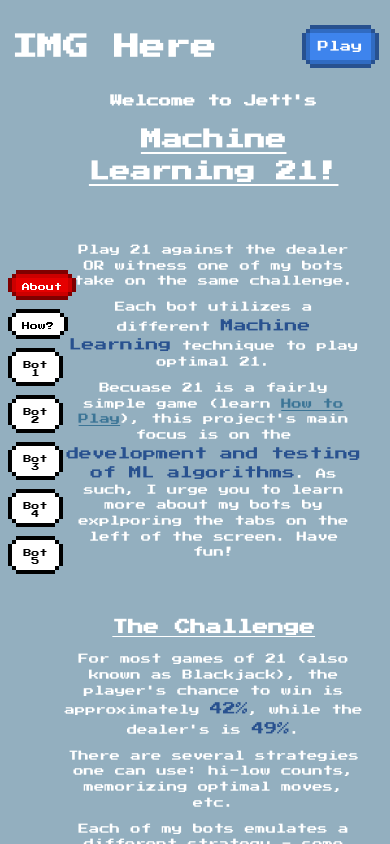
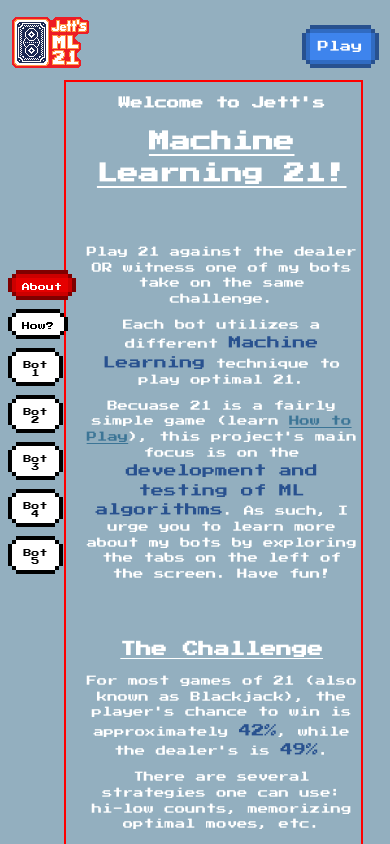
Before and after one commit to jettneubacher/MachineLearning21, a React (Vite) app: page / in a window 390 px wide. Shown: the top 844 px of the page. Built offline with nearby package versions, Linux system fonts and the light colour scheme; no server answers.

Commit message:
logo, typos, 21v21

```diff
--- a/src/components/About.jsx
+++ b/src/components/About.jsx
@@ -103,7 +103,7 @@ const About = ({ page, setPage, tab, setTab }) => {
                 <span class="emphasis">
                   development and testing of ML algorithms
                 </span>
-                . As such, I urge you to learn more about my bots by explporing
+                . As such, I urge you to learn more about my bots by exploring
                 the tabs on the left of the screen. Have fun!
               </p>
             </div>
@@ -1203,7 +1203,7 @@ const About = ({ page, setPage, tab, setTab }) => {
               </p>
               <p>
                 The equation does NOT use a sigmoid function or output
-                probabilites like a logistic regression model.
+                probabilities like a logistic regression model.
               </p>
               <p>
                 Instead, it acts as a{" "}
@@ -1261,6 +1261,13 @@ const About = ({ page, setPage, tab, setTab }) => {
               <p>
                 These 'testing' games were simulated AFTER the Linear Model was
                 trained and the Bot's final weights were set.
+              </p>
+              <p>
+                Bot 3 has the most{" "}
+                <span class="emphasis">conservative play-style</span> with the
+                lowest average score and lowest hit rate. The optimized weights
+                allow Bot 3 to bust 0% of the time, trading higher scores for
+                garunteed hand safety.
               </p>
             </div>
             <div class="tab-group">
@@ -1736,7 +1743,7 @@ const About = ({ page, setPage, tab, setTab }) => {
             </div>
             <div class="tab-group">
               <p>
-                Bot 4 replaces deep recusrive modeling with a simplified proxy
+                Bot 4 replaces deep recursive modeling with a simplified proxy
                 metric.
               </p>
               <p>
@@ -1749,7 +1756,12 @@ const About = ({ page, setPage, tab, setTab }) => {
                 <span class="emphasis">1,000</span> testing games. For every
                 turn in each of these testing games, the bot simulates 10,000
                 futures (totalling to <span class="emphasis">10 Million +</span>{" "}
-                simulations).
+                simulations).{" "}
+              </p>
+              <p>
+                By simulating this many futures for EVERY turn, Bot 4 has the
+                most dynamic decision making, allowing it to perform most
+                optimally (as revealed in Bot 4's win rate).
               </p>
             </div>
             <div class="tab-group">
--- a/src/components/Game.jsx
+++ b/src/components/Game.jsx
@@ -88,10 +88,17 @@ const Game = ({ currentPlayer, setCurrentPlayer, backendReady }) => {
 
     if (isBlackjack([p1, p2])) {
       await delay(500);
-      setMessage((prev) => [...prev, `21! ${currentPlayer} Wins!`]);
-      setGameOver(true);
-      setIsPlayerTurn(false);
-      return;
+      if (!isBlackjack([d1, d2])) {
+        setMessage((prev) => [...prev, `21! ${currentPlayer} Wins!`]);
+        setGameOver(true);
+        setIsPlayerTurn(false);
+        return;
+      } else {
+        setMessage((prev) => [...prev, "It's a tie, 21 -21"]);
+        setGameOver(true);
+        setIsPlayerTurn(false);
+        return;
+      }
     }
     if (currentPlayer !== "User") {
       await delay(500);
@@ -120,12 +127,13 @@ const Game = ({ currentPlayer, setCurrentPlayer, backendReady }) => {
       currentDScore = calculateTotal(currentDHand);
       setDealerScore(currentDScore);
       setDealerHand(currentDHand);
+      setMessage((prev) => [...prev, "Dealer hits"]);
 
       await delay(1500);
     }
 
     setDeck(finalDeck);
-
+    setMessage((prev) => [...prev, "Dealer stands"]);
     await delay(500);
     // CHECK WINNER
     const pResult = checkWinner(forcedPlayerHand, currentDHand);
--- a/src/components/Header.jsx
+++ b/src/components/Header.jsx
@@ -4,7 +4,12 @@ function Header({ page, setPage }) {
   return (
     <div class="header">
       <div class="title">
-        <h1 onClick={() => setPage("about")}>IMG Here</h1>
+        <img
+          src="./images/logo.png"
+          class="logo"
+          alt="Jett's ML 21"
+          onClick={() => setPage("about")}
+        />
       </div>
       <ul class="header-list">
         {page === "game" && (
--- a/src/components/css/about.css
+++ b/src/components/css/about.css
@@ -158,9 +158,11 @@ html {
         font-size: 0.5rem;
     }
     .about-content{
+        border: 2px solid red;
         width: 80%;
-        margin-left: 20%;
-        margin-right: 3%;
+        margin-left: 25%;
+        padding-left: 1rem;
+        margin-right: 5%;
         font-size: 0.6rem;
     }
 
--- a/src/components/css/header.css
+++ b/src/components/css/header.css
@@ -7,6 +7,21 @@
   top: 2%;
   left: 3%;
 }
+
+.logo {
+  height: 102px;       /* 77x51 , 1.51 */
+  width: 154px;
+  image-rendering: pixelated; /* Force nearest-neighbor scaling */
+
+}
+
+@media (max-width: 750px){
+  .logo{
+    height: 51px;
+    width: 77px;
+  }
+}
+
 
 .title h1 {
   cursor: pointer;
```
Also changed, not shown: public/images/logo.png (added).
